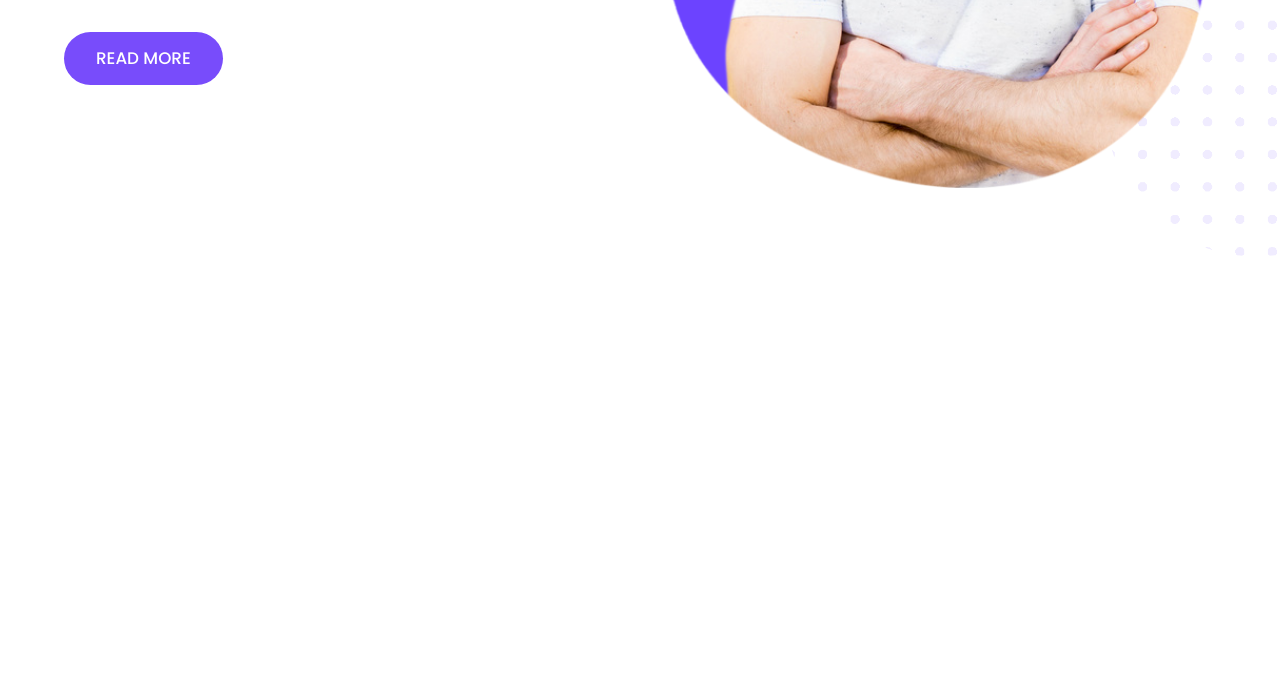
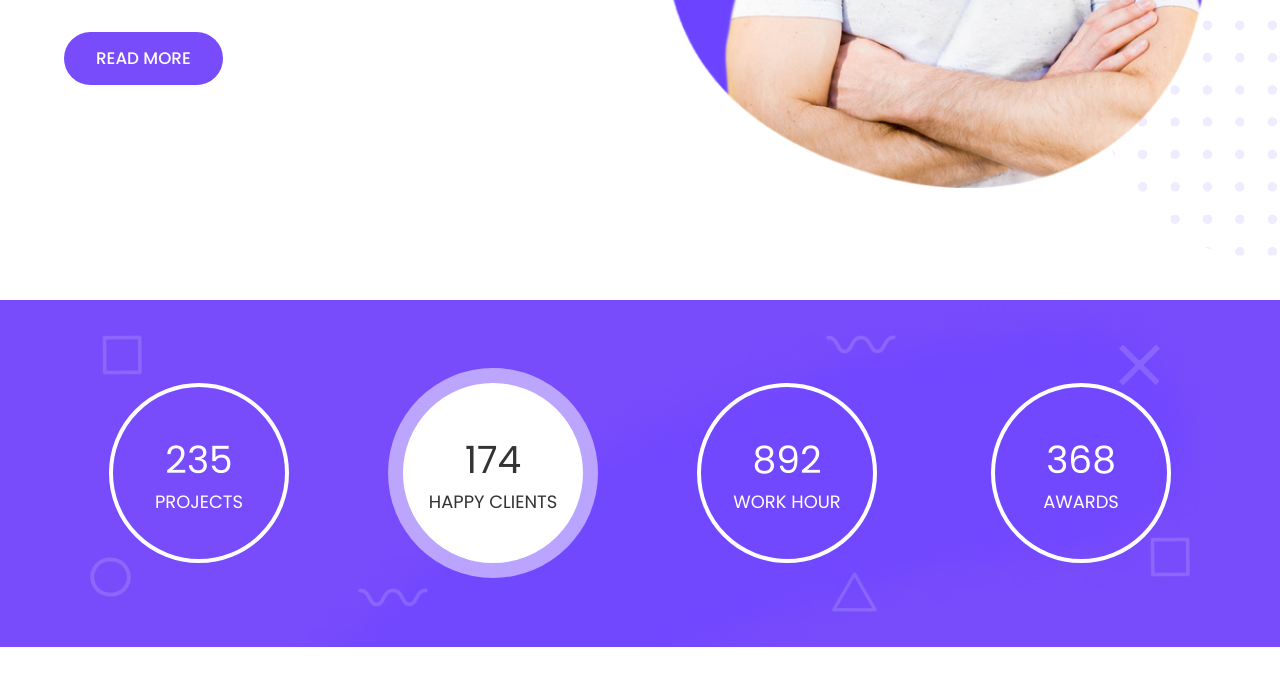
Before and after one commit to vijethx/freelancer-portfolio, a website: page index.html in a window 1280 px wide. Shown: the part 4760-5446 px from the top of the page. Drawn offline with nearby package versions, Linux system fonts and the light colour scheme.

Commit message:
added records section

```diff
--- a/css/style.css
+++ b/css/style.css
@@ -694,3 +694,91 @@ header .circle {
 }
 
 /* End About */
+
+/* Records */
+
+.records {
+	position: relative;
+	background-color: var(--main-color);
+	padding: 5.2rem 0;
+}
+
+.records .container {
+	display: grid;
+	grid-template-columns: repeat(4, 1fr);
+	align-items: center;
+	justify-content: center;
+	text-align: center;
+	grid-column-gap: 1.5rem;
+	grid-row-gap: 2rem;
+}
+
+.record-circle {
+	width: 180px;
+	height: 180px;
+	border-radius: 50%;
+	border: 4px solid var(--light-one);
+	margin: 0 auto;
+	display: flex;
+	flex-direction: column;
+	justify-content: center;
+	color: var(--light-one);
+}
+
+.record-circle.active {
+	background-color: var(--light-one);
+	color: var(--dark-one);
+	box-shadow: 0 0 0 15px rgba(255, 255, 255, 0.5);
+}
+
+.number {
+	font-weight: 400;
+	font-size: 2.35rem;
+}
+
+.sub-title {
+	font-weight: 400;
+	font-size: 1.12rem;
+	text-transform: uppercase;
+}
+
+.records .square1 {
+	left: 8%;
+	top: 10%;
+}
+
+.records .square2 {
+	right: 90px;
+	bottom: 70px;
+}
+
+.records .xshape {
+	top: 45px;
+	right: 120px;
+}
+
+.records .circle {
+	left: 7%;
+	bottom: 50px;
+}
+
+.records .triangle {
+	left: 65%;
+	bottom: 35px;
+}
+
+.records .wave1 {
+	top: 35px;
+	right: 30%;
+}
+
+.records .wave2 {
+	bottom: 40px;
+	left: 28%;
+}
+
+.records .half-circle {
+	top: 30px;
+	right: 50%;
+}
+/* End Records */
--- a/index.html
+++ b/index.html
@@ -418,7 +418,47 @@
 				</div>
 			  </section>
 
-			  <section style="min-height: 2000px;"></section>
+			  <section class="records">
+				<div class="overlay overlay-sm">
+					<img src="./img/shapes/square.png" alt="" class="shape square1" />
+					<img src="./img/shapes/square.png" alt="" class="shape square2" />
+					<img src="./img/shapes/circle.png" alt="" class="shape circle" />
+					<img src="./img/shapes/half-circle.png" alt="" class="shape-circle"/>
+					<img src="./img/shapes/wave.png" alt="" class="shape wave wave1" />
+					<img src="./img/shapes/wave.png" alt="" class="shape wave wave2" />
+					<img src="./img/shapes/x.png" alt="" class="shape xshape" />
+					<img src="./img/shapes/triangle.png" alt="" class="shape triangle" />
+				  </div>
+				  <div class="container">
+					  <div class="wrap">
+						  <div class="record-circle">
+							  <h2 class="number" data-num="235">0</h2>
+							  <h4 class="sub-title">Projects</h4>
+						  </div>
+					  </div>
+					  <div class="wrap">
+						  <div class="record-circle active">
+							  <h2 class="number" data-num="174">0</h2>
+							  <h4 class="sub-title">Happy Clients</h4>
+						  </div>
+					  </div>
+					  <div class="wrap">
+						  <div class="record-circle">
+							  <h2 class="number" data-num="892">0</h2>
+							  <h4 class="sub-title">Work Hour</h4>
+						  </div>
+					  </div>
+					  <div class="wrap">
+						  <div class="record-circle">
+							  <h2 class="number" data-num="368">0</h2>
+							  <h4 class="sub-title">Awards</h4>
+						  </div>
+					  </div>
+				  </div>
+			  </section>
+
+			  <section style="min-height: 1600px"></section>
+
 		</main>
 		<script src="https://cdnjs.cloudflare.com/ajax/libs/jquery/3.6.0/jquery.min.js"></script>
 		<script src="js/isotope.pkgd.min.js"></script>
--- a/js/app.js
+++ b/js/app.js
@@ -1,6 +1,8 @@
 const filter_btns = document.querySelectorAll(".filter-btn");
-const skills_bars = document.querySelectorAll(".skill-progress")
-const skills_wrap = document.querySelector(".skills")
+const skills_bars = document.querySelectorAll(".skill-progress");
+const skills_wrap = document.querySelector(".skills");
+const records_wrap = document.querySelector(".records");
+const records_numbers = document.querySelectorAll(".number");
 
 filter_btns.forEach((btn) => {
   btn.addEventListener("click", () => {
@@ -21,6 +23,7 @@ $('.grid').isotope({
 
 window.addEventListener("scroll", () => {
   skillsEffect();
+  countUp();
 })
 
 function checkScroll(el){
@@ -33,3 +36,24 @@ function skillsEffect(){
   if(!checkScroll(skills_wrap)) return;
   skills_bars.forEach(skill => skill.style.width = skill.dataset.progress)
 }
+
+function countUp(){
+  if(!checkScroll(records_wrap)) return;
+  records_numbers.forEach(numb => {
+    const updateCount = () => {
+      let currentNum = +numb.innerText;
+      let maxNum = +numb.dataset.num;
+      let speed = 100;
+      const increment = Math.ceil(maxNum/speed);
+
+      if(currentNum < maxNum) {
+        numb.innerText = currentNum + increment;
+        setTimeout(updateCount, 1);
+      } else {
+        numb.innerText = maxNum;
+      }
+    };
+
+    setTimeout(updateCount, 400);
+  })
+}
```
